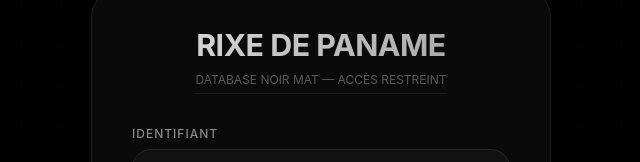
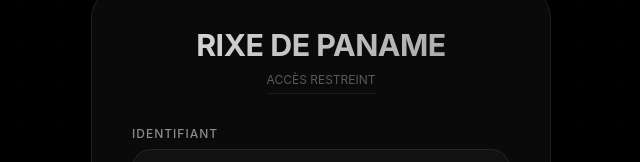
Before and after one commit to zeleph103-ai/Rixe-de-Paname-, a plain HTML site: page index.html in a window 1280 px wide. Shown: the part 134-296 px from the top of the page, without its empty margins (319-959 px from the left). Drawn offline with nearby package versions, Linux system fonts and the light colour scheme.

Commit message:
Update login subtitle in index.html

```diff
--- a/index.html
+++ b/index.html
@@ -360,7 +360,7 @@
     <!-- Login -->
     <div id="loginPanel" class="login-card">
         <h2>RIXE DE PANAME</h2>
-        <div style="text-align: center;"><span class="login-sub">DATABASE NOIR MAT — ACCÈS RESTREINT</span></div>
+        <div style="text-align: center;"><span class="login-sub">ACCÈS RESTREINT</span></div>
         <div class="input-field">
             <label>IDENTIFIANT</label>
             <input type="text" id="loginUser" placeholder="agent / pseudo">
```
